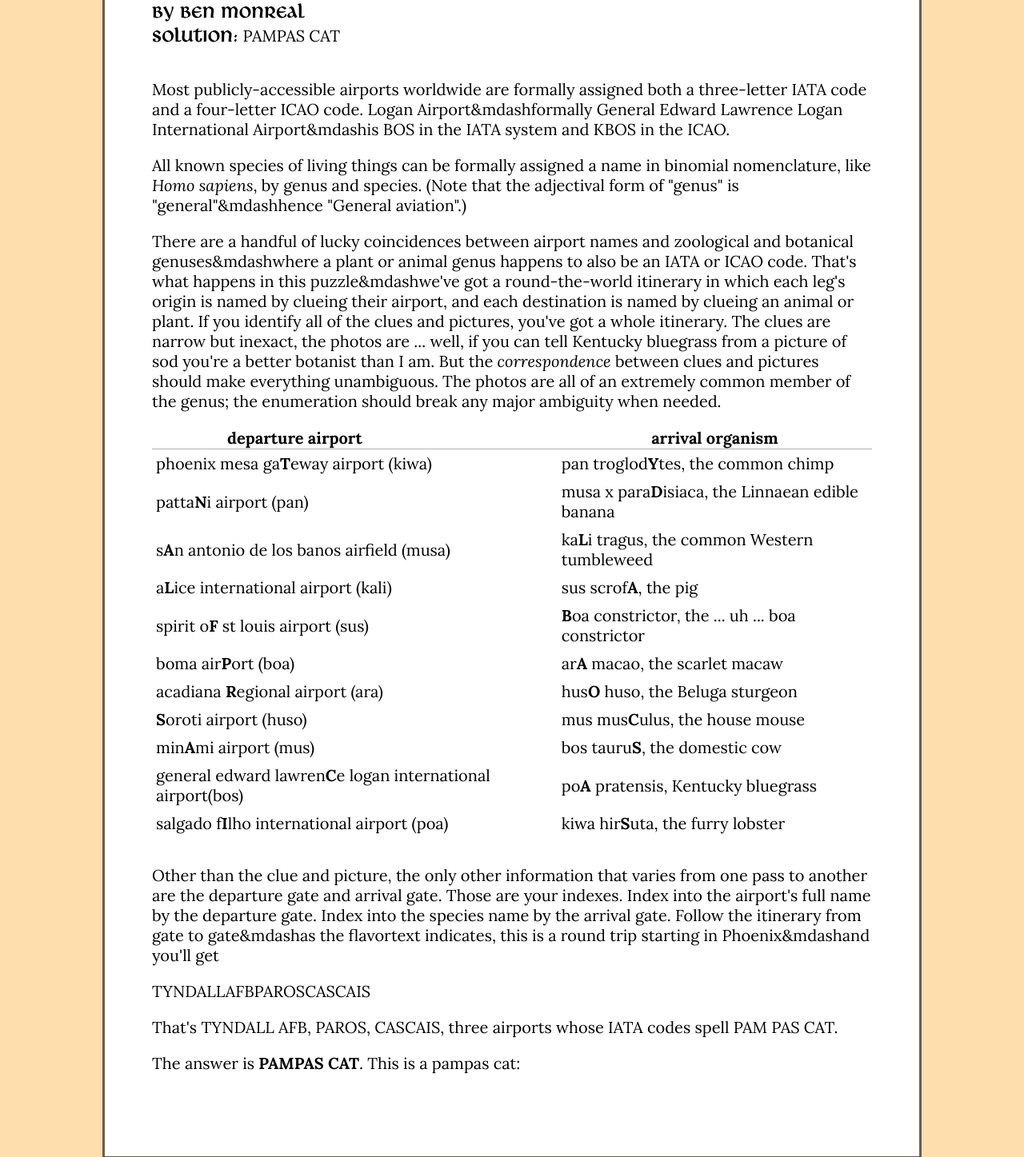
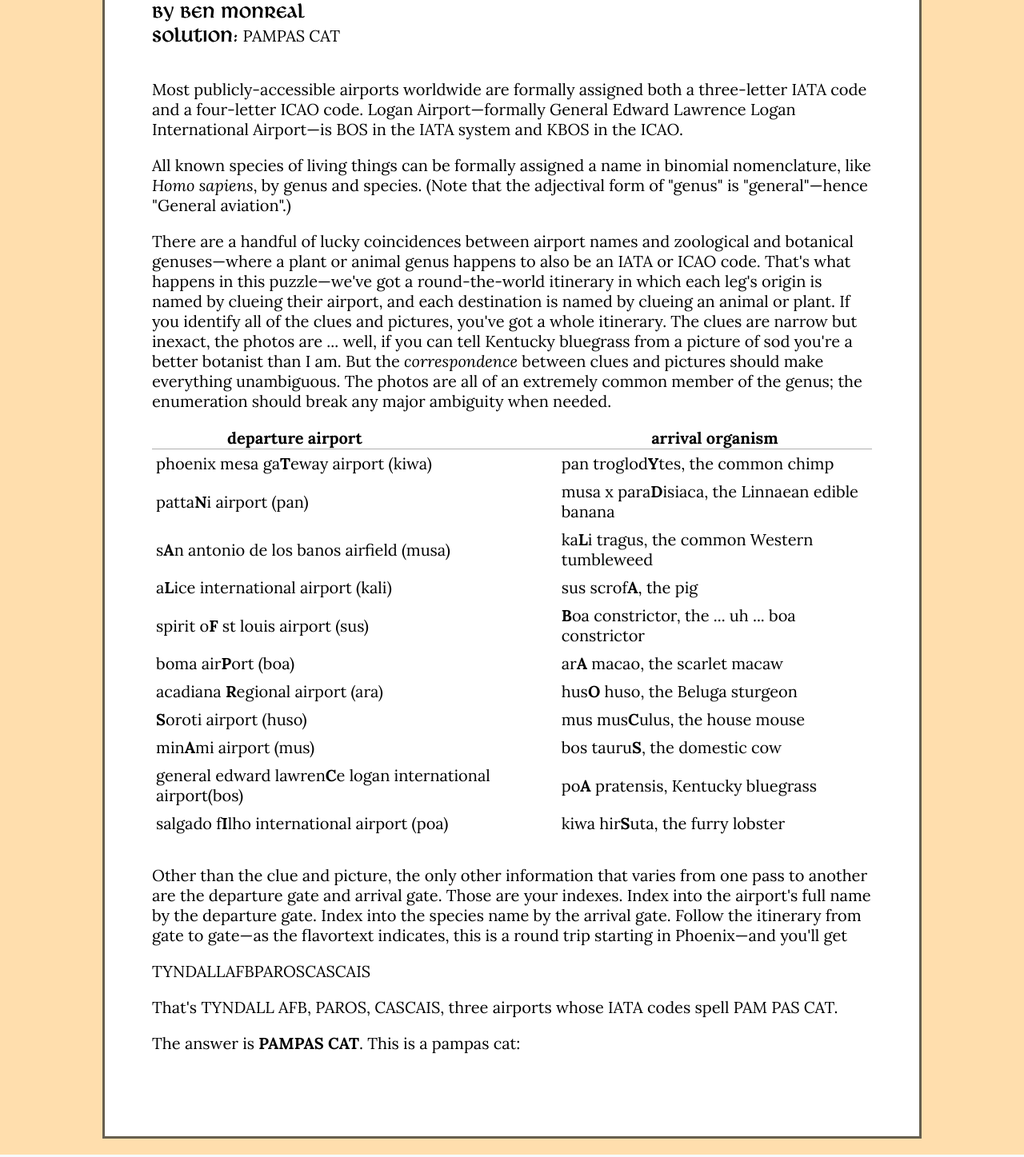
Before and after one commit to mysteryhunt/hunt-presentation-2017, a Flask app: template present/templates/solutions/general_aviation.html in a window 1280 px wide. Shown: the part 205-1652 px from the top of the page at 80% size. Run offline with Flask 2, Linux system fonts and the light colour scheme; the template is opened without the code that fills it, so the values that code supplies are empty; some libraries are stand-ins or nearby versions.

Commit message:
General Aviation: Fix em dashes

```diff
--- a/present/templates/solutions/general_aviation.html
+++ b/present/templates/solutions/general_aviation.html
@@ -30,9 +30,9 @@
 
 {% block solution_content_block %}
 <div>
-  <p>Most publicly-accessible airports worldwide are formally assigned both a three-letter IATA code and a four-letter ICAO code. Logan Airport&mdashformally General Edward Lawrence Logan International Airport&mdashis BOS in the IATA system and KBOS in the ICAO.</p>
-  <p>All known species of living things can be formally assigned a name in binomial nomenclature, like <i>Homo sapiens</i>, by genus and species. (Note that the adjectival form of "genus" is "general"&mdashhence "General aviation".)</p>
-  <p>There are a handful of lucky coincidences between airport names and zoological and botanical genuses&mdashwhere a plant or animal genus happens to also be an IATA or ICAO code. That's what happens in this puzzle&mdashwe've got a round-the-world itinerary
+  <p>Most publicly-accessible airports worldwide are formally assigned both a three-letter IATA code and a four-letter ICAO code. Logan Airport&mdash;formally General Edward Lawrence Logan International Airport&mdash;is BOS in the IATA system and KBOS in the ICAO.</p>
+  <p>All known species of living things can be formally assigned a name in binomial nomenclature, like <i>Homo sapiens</i>, by genus and species. (Note that the adjectival form of "genus" is "general"&mdash;hence "General aviation".)</p>
+  <p>There are a handful of lucky coincidences between airport names and zoological and botanical genuses&mdash;where a plant or animal genus happens to also be an IATA or ICAO code. That's what happens in this puzzle&mdash;we've got a round-the-world itinerary
     in which each leg's origin is named by clueing their airport, and each destination is named by clueing an animal or plant. If you identify all of the clues and pictures, you've got a whole itinerary. The clues are narrow but inexact, the photos are
     ... well, if you can tell Kentucky bluegrass from a picture of sod you're a better botanist than I am. But the <i>correspondence</i> between clues and pictures should make everything unambiguous. The photos are all of an extremely common member of
     the genus; the enumeration should break any major ambiguity when needed.</p>
@@ -89,7 +89,7 @@
   </table>
 
   <p>Other than the clue and picture, the only other information that varies from one pass to another are the departure gate and arrival gate. Those are your indexes. Index into the airport's full name by the departure gate. Index into the species name by
-    the arrival gate. Follow the itinerary from gate to gate&mdashas the flavortext indicates, this is a round trip starting in Phoenix&mdashand you'll get</p>
+    the arrival gate. Follow the itinerary from gate to gate&mdash;as the flavortext indicates, this is a round trip starting in Phoenix&mdash;and you'll get</p>
   <p>TYNDALLAFBPAROSCASCAIS</p>
   <p>That's TYNDALL AFB, PAROS, CASCAIS, three airports whose IATA codes spell PAM PAS CAT.</p>
   <p>The answer is <b>PAMPAS CAT</b>. This is a pampas cat:<br></p>
```
